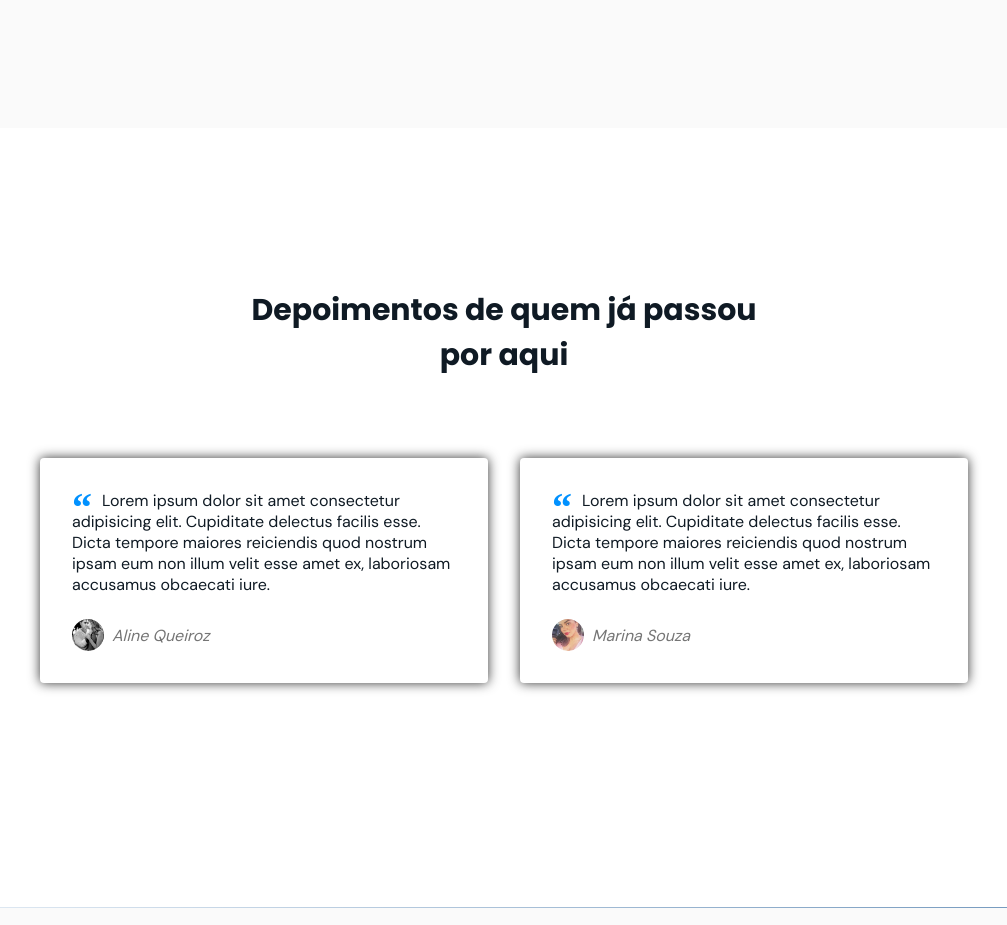
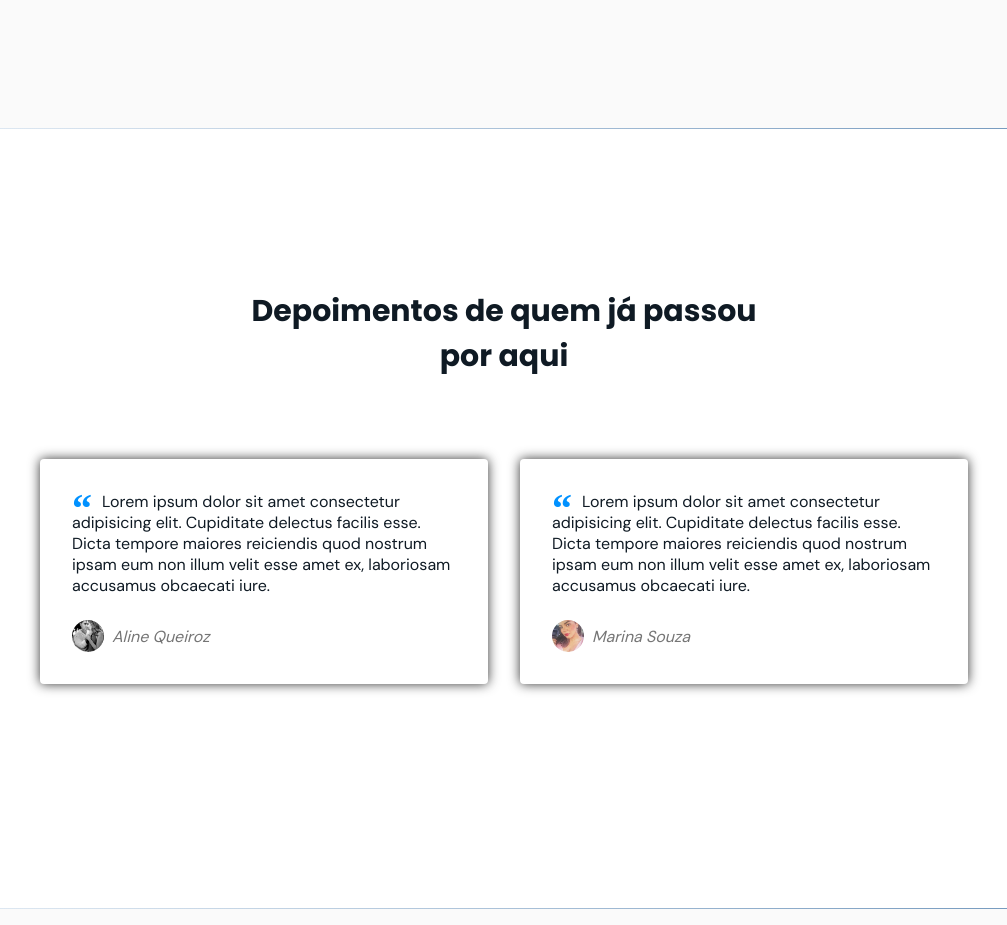
Before and after one commit to julioguerradev/L2-gestao-de-eventos, a plain HTML site: page index.html in a window 1280 px wide. Shown: the part 2300-3225 px from the top of the page, without its empty margins (136-1143 px from the left). Drawn offline with nearby package versions, Linux system fonts and the light colour scheme; files whose address does not match are found by name.

Commit message:
Update index.html

```diff
--- a/index.html
+++ b/index.html
@@ -132,6 +132,7 @@
                 </div>
                 </div>
             </section>
+            <div class="divider-2"></div>
 <!--_____________________________________TESTIMONIAL SECTION START_____________________________________-->
             <section class="section" id="testimonials">
                 <div class="container ">
```
